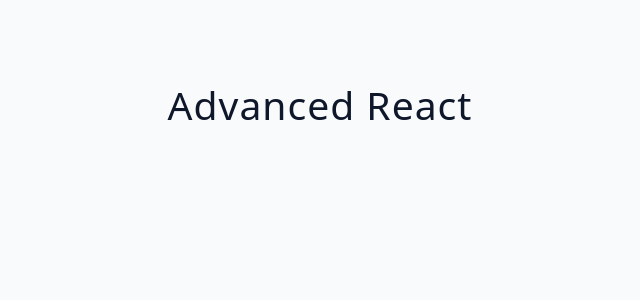
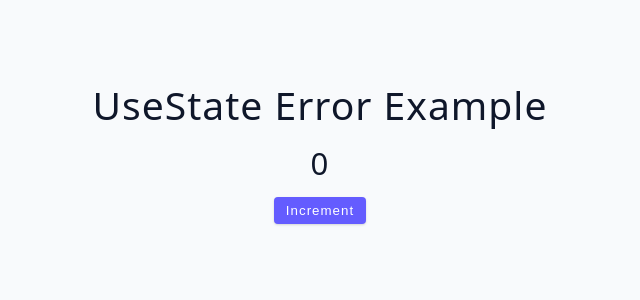
Before and after one commit to hAI-FA001/React--Learn, a React (Vite) app in the folder Advanced/: page / in a window 1280 px wide. Shown: the top 300 px of the page, without its empty margins (320-960 px from the left). Built offline with nearby package versions, Linux system fonts and the light colour scheme.

Commit message:
state error example - show it doesn't work/update

```diff
--- a/Advanced/src/App.jsx
+++ b/Advanced/src/App.jsx
@@ -1,9 +1,11 @@
+import Starter from './tutorial/01-useState/starter/01-error-example'
+
 function App() {
   return (
-    <div className='container'>
-      <h2>Advanced React</h2>
+    <div className="container">
+      <Starter />
     </div>
-  );
+  )
 }
 
-export default App;
+export default App
--- a/Advanced/src/tutorial/01-useState/starter/01-error-example.jsx
+++ b/Advanced/src/tutorial/01-useState/starter/01-error-example.jsx
@@ -1,5 +1,21 @@
 const ErrorExample = () => {
-  return <h2>useState error example</h2>;
-};
+  let count = 0
+  return (
+    <>
+      <h2>useState error example</h2>
+      <h3>{count}</h3>
+      <button
+        type="button"
+        className="btn"
+        onClick={(e) => {
+          count++
+          console.log(count)
+        }}
+      >
+        Increment
+      </button>
+    </>
+  )
+}
 
-export default ErrorExample;
+export default ErrorExample
```
Also changed, not shown: 1 other file (tests, documents, lock files or other folders).
